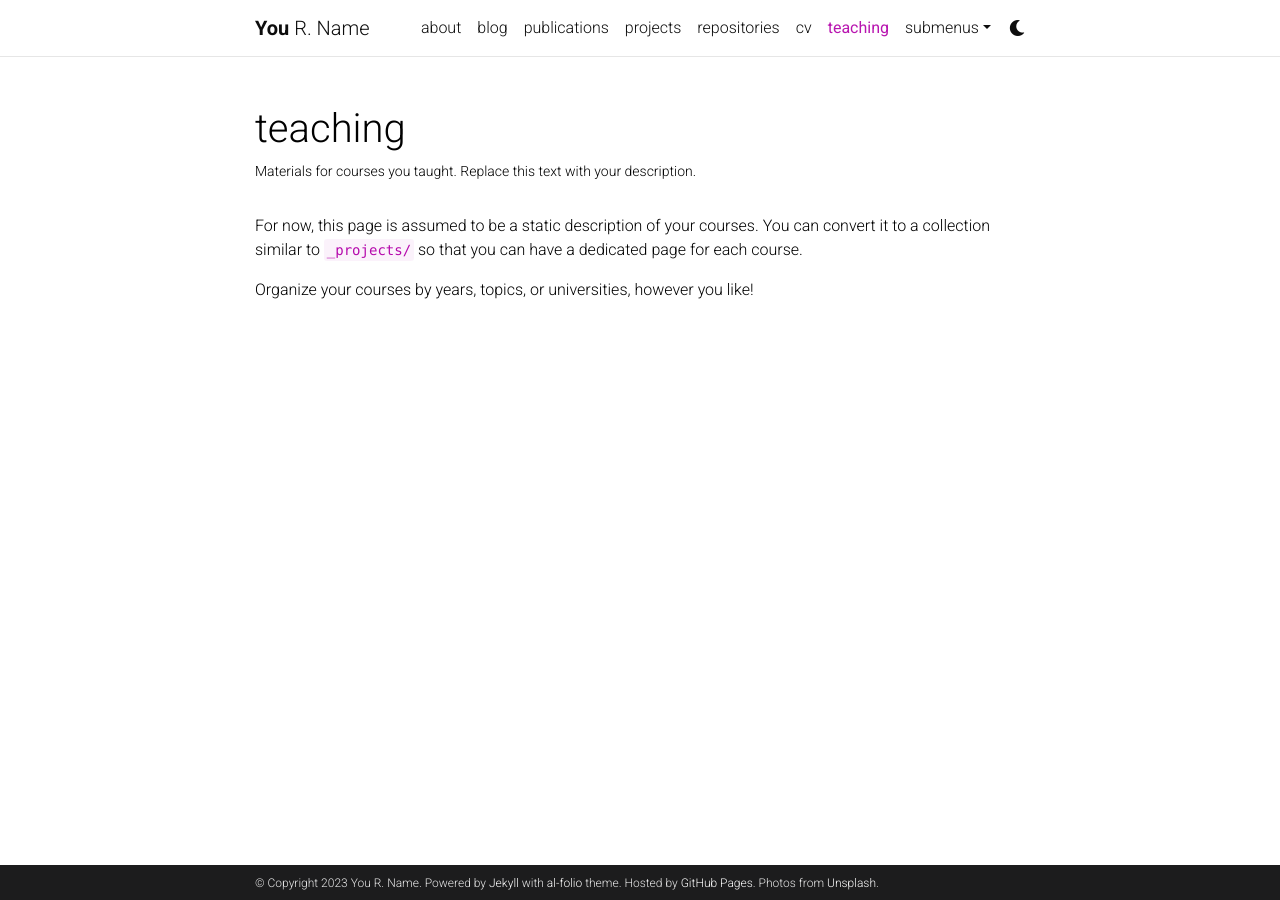
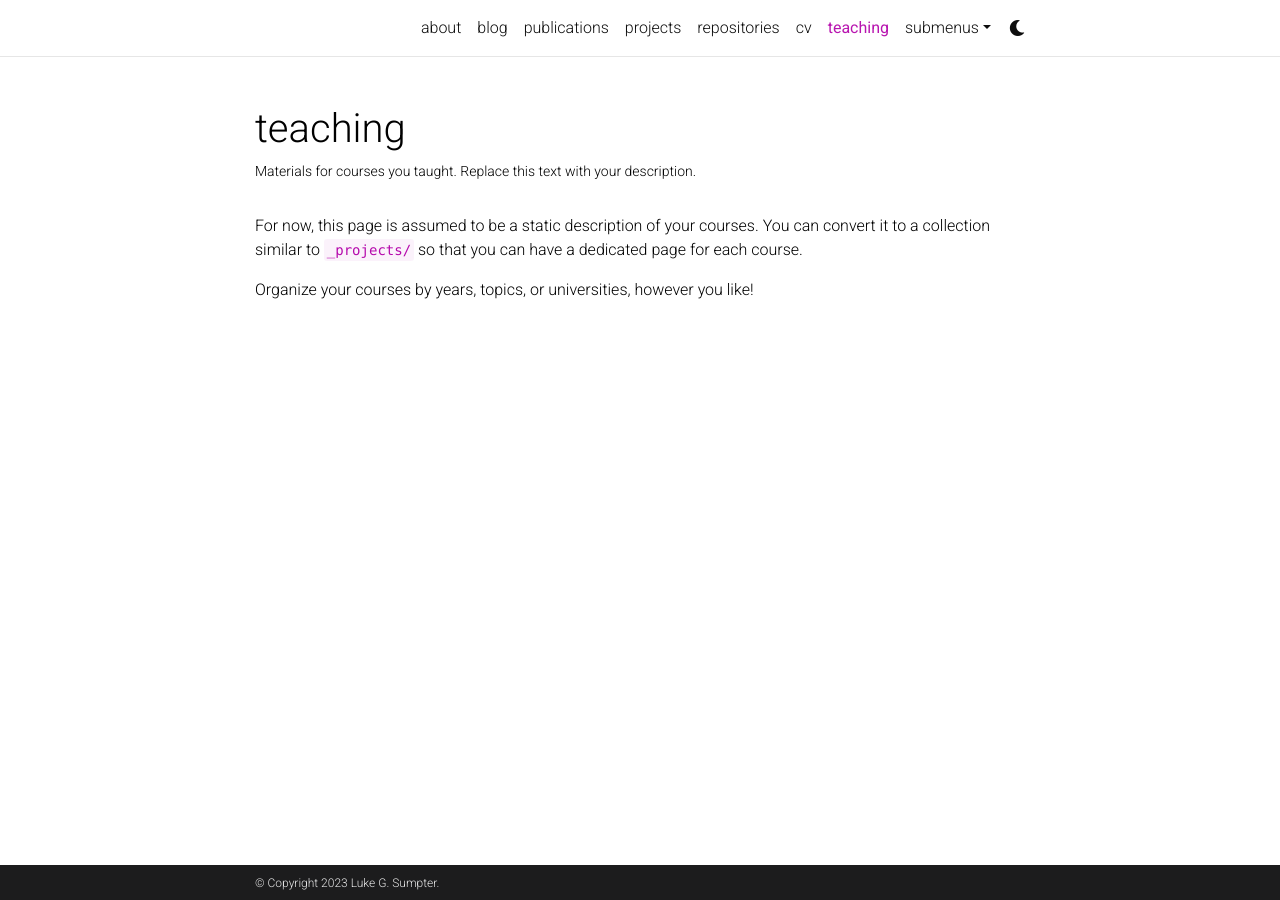
Before and after one commit to lgsump/lgsump.github.io, a Jekyll site: the page built from _pages/teaching.md, in a window 1280 px wide. Built offline with Jekyll 4.4.1, drawn with Linux system fonts in a browser that asks for light colours; comment, search, counter and statistics services are not loaded; a style sheet for code colours, icons or effects is not loaded.

Commit message:
Update _config.yml

```diff
--- a/_config.yml
+++ b/_config.yml
@@ -2,24 +2,21 @@
 # Site settings
 # -----------------------------------------------------------------------------
 
-title: blank # the website title (if blank, full name will be used instead)
-first_name: You
-middle_name: R.
-last_name: Name
-email: you@example.com
+title:
+first_name: Luke
+middle_name: G.
+last_name: Sumpter
+email: lgsump@gmail.com
 description: > # the ">" symbol means to ignore newlines until "footer_text:"
-  A simple, whitespace theme for academics. Based on [*folio](https://github.com/bogoli/-folio) design.
-footer_text: >
-  Powered by <a href="https://jekyllrb.com/" target="_blank">Jekyll</a> with <a href="https://github.com/alshedivat/al-folio">al-folio</a> theme.
-  Hosted by <a href="https://pages.github.com/" target="_blank">GitHub Pages</a>.
-  Photos from <a href="https://unsplash.com" target="_blank">Unsplash</a>.
+  Philosophy and History Student at the University of Texas at Austin
+footer_text:
 keywords: jekyll, jekyll-theme, academic-website, portfolio-website  # add your own keywords or leave empty
 
 lang: en # the language of your site (for example: en, fr, cn, ru, etc.)
 icon: ⚛️  # the emoji used as the favicon (alternatively, provide image name in /assets/img/)
 
-url: https://alshedivat.github.io # the base hostname & protocol for your site
-baseurl: /al-folio # the subpath of your site, e.g. /blog/
+url: https://lgsump.github.io # the base hostname & protocol for your site
+baseurl:  # the subpath of your site, e.g. /blog/
 last_updated: false # set to true if you want to display last updated in the footer
 impressum_path:  # set to path to include impressum link in the footer, use the same path as permalink in a page, helps to conform with EU GDPR
 
```
